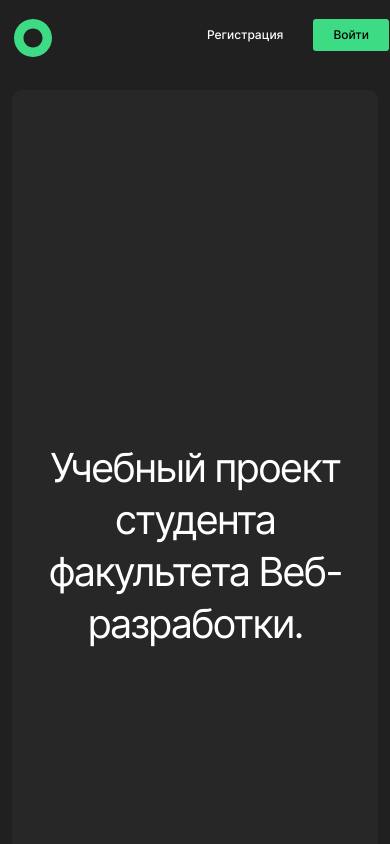
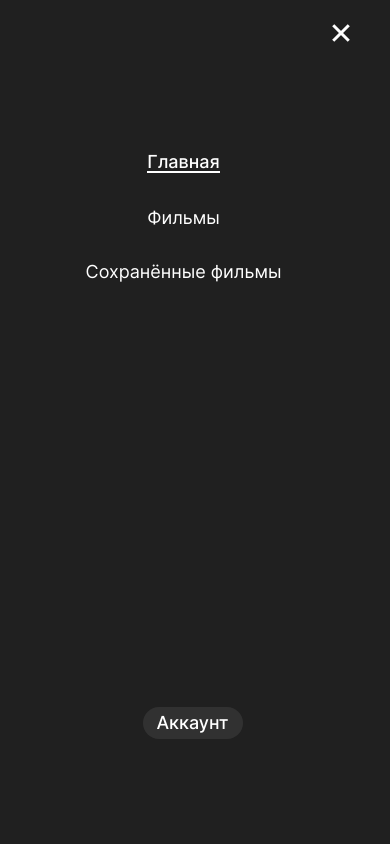
Before and after one commit to squirrel9090/movies-explorer-frontend, a React (Create React App) app: page / in a window 390 px wide. Shown: the top 844 px of the page. Built offline with nearby package versions, Linux system fonts and the light colour scheme.

Commit message:
бургер меню

```diff
--- a/src/components/Header/Header.js
+++ b/src/components/Header/Header.js
@@ -2,7 +2,7 @@ import React from 'react'
 import './Header.css'
 import headerLogo from '../../images/logo/header-logo.svg'
 import { Link, useLocation } from 'react-router-dom'
-import Info from '../Info/Info'
+import Navigation from '../Navigation/Navigation'
 import NavAuth from '../NavAuth/NavAuth'
 
 const Header = ({ loggedIn }) => {
@@ -12,8 +12,8 @@ const Header = ({ loggedIn }) => {
       <Link to='/' className='header__link header__link_logo link'>
         {<img className='header__logo' src={headerLogo} alt='Логотип' />}
       </Link>
-      {!loggedIn && <NavAuth />}
-      {loggedIn && <Info />}
+      {loggedIn && <NavAuth />}
+      {!loggedIn && <Navigation />}
     </header>
   )
 }
--- a/src/components/Info/Info.css
+++ /dev/null
@@ -1,50 +0,0 @@
-.info {
-  width: 100%;
-  display: flex;
-  flex-direction: row;
-  justify-content: space-between;
-  align-items: center;
-  max-width: 1140px;
-  margin: 0 auto;
-}
-
-.info__container {
-  width: 100%;
-  display: flex;
-  flex-direction: row;
-  justify-content: center;
-  align-items: center;
-}
-
-.info__link {
-  color: #fff;
-  text-align: right;
-  font-size: 13px;
-  font-style: normal;
-  font-weight: 400;
-  line-height: 18px;
-  text-decoration: none;
-  text-align: right;
-  margin-top: 5px;
-}
-
-.info__link_active {
-  font-weight: 500;
-}
-
-.info__link:nth-child(1) {
-  margin-right: 16px;
-  margin-left: 57px;
-}
-
-.info__profile-button {
-  background: #313131;
-  color: #fff;
-  border-radius: 20px;
-  font-size: 14px;
-  font-style: normal;
-  font-weight: 500;
-  line-height: 16px;
-  padding: 8px 22px;
-  margin-top: 6px;
-}
--- a/src/components/Info/Info.js
+++ /dev/null
@@ -1,32 +0,0 @@
-import { NavLink } from 'react-router-dom'
-import './Info.css'
-
-export default function Info({ onClick }) {
-  return (
-    <div className='info'>
-      <div className='info__container'>
-        <NavLink
-          to='/movies'
-          className={({ isActive }) =>
-            `info__link link ${isActive ? 'info__link_active' : ''}`
-          }
-        >
-          Фильмы
-        </NavLink>
-        <NavLink
-          to='/saved-movies'
-          className={({ isActive }) =>
-            `info__link link ${isActive ? 'info__link_active' : ''}`
-          }
-        >
-          Сохранённые фильмы
-        </NavLink>
-      </div>
-      <NavLink to='/profile' className='info__account' onClick={onClick}>
-        <button className='info__profile-button button' type='button'>
-          Аккаунт
-        </button>
-      </NavLink>
-    </div>
-  )
-}
--- /dev/null
+++ b/src/components/Navbar/Navbar.css
@@ -0,0 +1,12 @@
+.navbar__button {
+  background: url('../../images/icon__burger.svg') transparent no-repeat center;
+  background-size: contain;
+  width: 44px;
+  height: 44px;
+  padding: 0;
+  margin: 0;
+  border: none;
+  display: none;
+  cursor: pointer;
+  margin-right: 30px;
+}
--- a/src/components/Navbar/Navbar.js
+++ b/src/components/Navbar/Navbar.js
@@ -0,0 +1,17 @@
+import './Navbar.css'
+import { useState } from 'react'
+
+const Navbar = () => {
+  const [showItems, setShowItems] = useState(false)
+
+  const handleToggleMenu = () => setShowItems(!showItems)
+
+  return (
+    <button
+      className='navbar__button'
+      type='button'
+      onClick={handleToggleMenu}
+    ></button>
+  )
+}
+export default Navbar
--- /dev/null
+++ b/src/components/Navigation/Navigation.css
@@ -0,0 +1,208 @@
+.info {
+  width: 100%;
+  display: flex;
+  flex-direction: row;
+  justify-content: space-between;
+  align-items: center;
+  max-width: 1140px;
+  margin: 0 auto;
+}
+
+.info__container {
+  width: 100%;
+  display: flex;
+  flex-direction: row;
+  justify-content: center;
+  align-items: center;
+}
+
+.navigation__sidebar {
+  display: flex;
+  justify-content: space-between;
+  align-items: center;
+  width: 100%;
+  margin-left: 410px;
+}
+
+.info__link {
+  color: #fff;
+  text-align: right;
+  font-size: 13px;
+  font-style: normal;
+  font-weight: 400;
+  line-height: 18px;
+  text-decoration: none;
+  text-align: right;
+  margin-top: 5px;
+}
+
+.info__link_active {
+  font-weight: 500;
+}
+
+.info__link:nth-child(1) {
+  margin-right: 0px;
+  margin-left: 16px;
+}
+
+.info__profile-button {
+  background: #313131;
+  color: #fff;
+  border-radius: 20px;
+  font-size: 14px;
+  font-style: normal;
+  font-weight: 500;
+  line-height: 16px;
+  padding: 8px 22px;
+  margin-top: 6px;
+}
+
+.info__button {
+  display: none;
+  margin-left: auto;
+  padding: 0;
+  width: 44px;
+  height: 44px;
+  outline: none;
+  border: none;
+  background: transparent url('../../images/icon__burger.svg') center center /
+    cover no-repeat;
+  transition: opacity 0.2s linear;
+}
+
+.info__list-container {
+  position: relative;
+  display: flex;
+  flex-direction: column;
+  margin: 0px 28px 0px 0px;
+}
+
+.info__button-close {
+  display: none;
+  margin: 0;
+  padding: 0;
+  width: 22px;
+  height: 22px;
+  outline: none;
+  border: none;
+  background: transparent url('../../images/icon-close.svg') center center /
+    32px no-repeat;
+  align-self: flex-end;
+  transition: opacity 0.2s linear;
+}
+
+.info__list {
+  display: flex;
+  padding: 0;
+  list-style: none;
+  margin: 0;
+}
+
+.navigation__list-item {
+  margin: 0 0px 0 0;
+}
+
+.navigation__list-item:last-child {
+  margin: 0;
+}
+
+.navigation__list-item_type_main {
+  display: none;
+}
+
+.navigation__link_type_profile {
+  position: relative;
+  display: flex;
+  justify-content: center;
+  align-items: center;
+  font-weight: 500;
+  width: 100px;
+  height: 32px;
+  border-radius: 20px;
+  background: #313131;
+  margin: 0;
+  font-size: 14px;
+  margin: 3px 5px 0px 0px;
+  color: #fff;
+}
+
+@media screen and (max-width: 880px) {
+  .info__button {
+    display: flex;
+  }
+
+  .info__container {
+    display: none;
+  }
+
+  .info__container_visible {
+    display: flex;
+    position: fixed;
+    width: 100%;
+    top: 0;
+    right: 0;
+    background-color: rgba(0, 0, 0, 0.3);
+    z-index: 2;
+  }
+
+  .navigation__sidebar {
+    box-sizing: border-box;
+    width: 520px;
+    min-height: 100vh;
+    margin-left: auto;
+    flex-direction: column;
+    padding: 22px 22px 105px;
+    background-color: #202020;
+  }
+
+  .info__list-container {
+    margin: 0;
+    width: 100%;
+  }
+
+  .info__list {
+    flex-direction: column;
+    margin: 104px auto 0;
+    align-items: center;
+  }
+
+  .info__list-item {
+    margin: 0px 0 36px;
+  }
+
+  .navigation__list-item_type_main {
+    display: flex;
+  }
+
+  .info__button-close {
+    display: flex;
+    margin: 0px 16px 0px 0px;
+  }
+
+  .info__link_active {
+    border-bottom: 2px solid #fff;
+  }
+
+  .info__profile-button {
+    line-height: 16px;
+    padding: 0px 20px 0px 0px;
+    margin: 6px 14px 0px 0px;
+  }
+  .info__link {
+    margin-bottom: 0px;
+    font-size: 18px;
+  }
+
+  /*.navigation__link_type_profile {
+    position: absolute;
+    bottom: 94px;
+    line-height: 16px;
+    padding: 0px 20px 0px 0px;
+    margin: 6px 14px 0px 0px;
+  }*/
+
+  .info__link:nth-child(1) {
+    margin-left: 0px;
+    margin-right: 23px;
+  }
+}
--- /dev/null
+++ b/src/components/Navigation/Navigation.js
@@ -0,0 +1,75 @@
+import { NavLink } from 'react-router-dom'
+import { useState } from 'react'
+import './Navigation.css'
+import Navbar from '../Navbar/Navbar'
+
+function Navigation({ onClick }) {
+  const [showItems, setShowItems] = useState(true)
+
+  const handleToggleMenu = () => setShowItems(!showItems)
+  return (
+    <div className='info'>
+      <button
+        className='info__button button'
+        type='button'
+        onClick={handleToggleMenu}
+      ></button>
+      <div
+        className={`info__container ${
+          showItems ? 'info__container_visible' : ''
+        }`}
+      >
+        <div className='navigation__sidebar'>
+          <div className='info__list-container'>
+            <button
+              className='info__button-close button'
+              type='button'
+              onClick={handleToggleMenu}
+            ></button>
+            <ul className='info__list'>
+              <li className='info__list-item navigation__list-item_type_main'>
+                <NavLink
+                  to='/'
+                  className={({ isActive }) =>
+                    `info__link link ${isActive ? 'info__link_active' : ''}`
+                  }
+                >
+                  Главная
+                </NavLink>
+              </li>
+              <li className='info__list-item'>
+                <NavLink
+                  to='/movies'
+                  className={({ isActive }) =>
+                    `info__link link ${isActive ? 'info__link_active' : ''}`
+                  }
+                >
+                  Фильмы
+                </NavLink>
+              </li>
+              <li className='info__list-item'>
+                <NavLink
+                  to='/saved-movies'
+                  className={({ isActive }) =>
+                    `info__link link ${isActive ? 'info__link_active' : ''}`
+                  }
+                >
+                  Сохранённые фильмы
+                </NavLink>
+              </li>
+            </ul>
+          </div>
+          <NavLink
+            to='/profile'
+            className='info__link navigation__link_type_profile'
+            activeClassName='navigation__link_active'
+          >
+            Аккаунт
+          </NavLink>
+        </div>
+      </div>
+    </div>
+  )
+}
+
+export default Navigation
```
Also changed, not shown: src/images/icon-close.svg (added).
